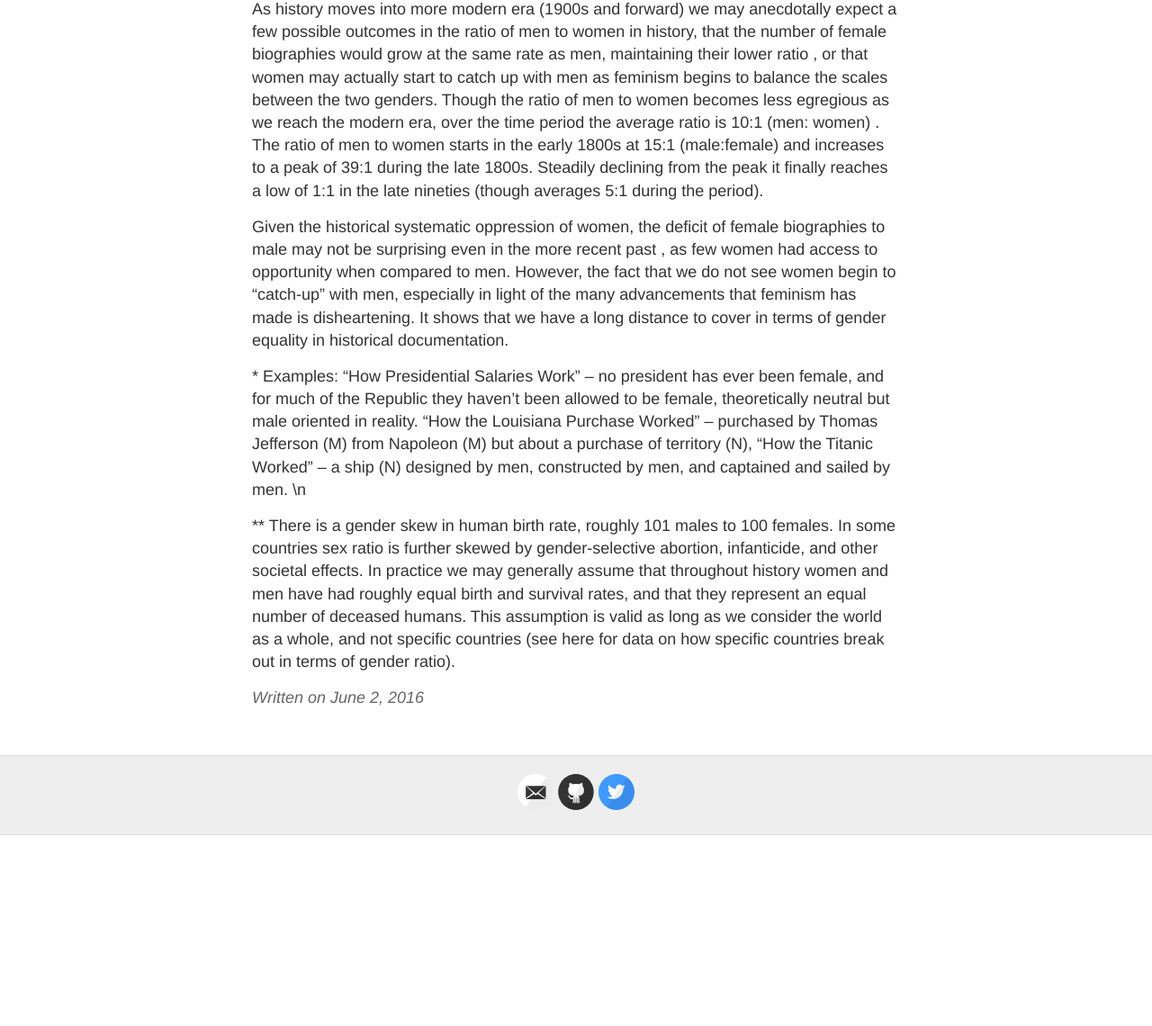
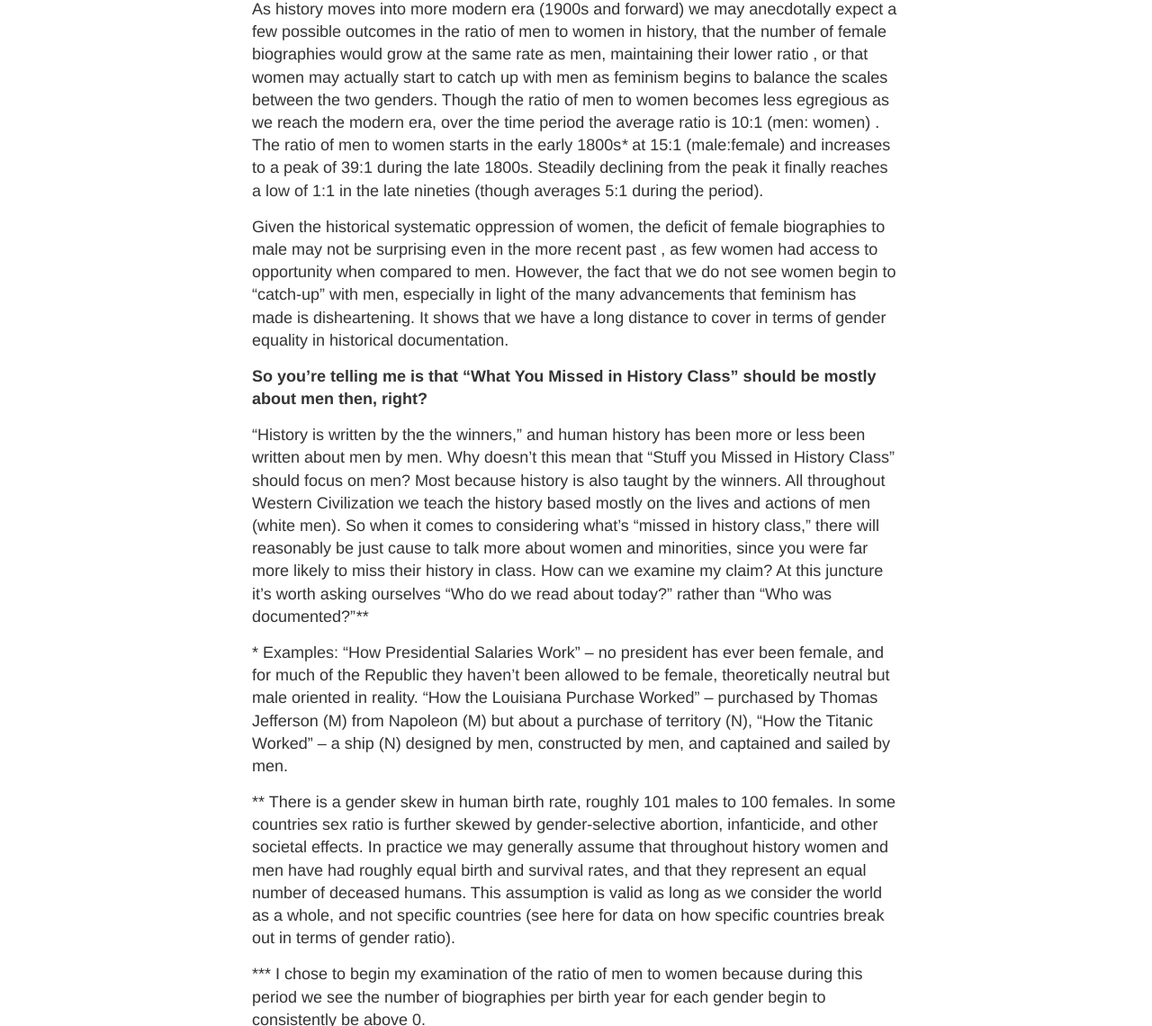
Before and after one commit to sjfwagner/sjfwagner.github.io, a Jekyll site: the page built from _posts/2016-06-01-test.md, in a window 1280 px wide and 1400 px high, scrolled down 6020 px. Shown: the part 260-1400 px from the top of the window at 90% size. Built offline with Jekyll 4.4.1, drawn with Linux system fonts in a browser that asks for light colours; before the commit the page ends 7208 px from its top, so only the background shows below that; some of the changed text lies outside the part shown.

Commit message:
Updated 2016-06-01-test.md

```diff
--- a/_posts/2016-06-01-test.md
+++ b/_posts/2016-06-01-test.md
@@ -82,11 +82,18 @@ The long tail on the left demonstrates that for both men and women, that for mos
 
 <a href="http://imgur.com/d9DXPi2"><img src="http://i.imgur.com/d9DXPi2.jpg" title="source: imgur.com" /></a>
 
-As history moves into more modern era (1900s and forward) we may anecdotally expect a few possible outcomes in the ratio of men to women in history, that the number of female biographies would grow at the same rate as men, maintaining their lower ratio , or that women may actually start to catch up with men as feminism begins to balance the scales between the two genders. Though the ratio of men to women becomes less egregious as we reach the modern era, over the time period the average ratio is 10:1 (men: women) . The ratio of men to women starts in the early 1800s at  15:1 (male:female) and increases to a peak of  39:1 during the late 1800s. Steadily declining from the peak it finally reaches a low of 1:1 in the late nineties (though averages 5:1 during the period).
+As history moves into more modern era (1900s and forward) we may anecdotally expect a few possible outcomes in the ratio of men to women in history, that the number of female biographies would grow at the same rate as men, maintaining their lower ratio , or that women may actually start to catch up with men as feminism begins to balance the scales between the two genders. Though the ratio of men to women becomes less egregious as we reach the modern era, over the time period the average ratio is 10:1 (men: women) . The ratio of men to women starts in the early 1800s*\** at  15:1 (male:female) and increases to a peak of  39:1 during the late 1800s. Steadily declining from the peak it finally reaches a low of 1:1 in the late nineties (though averages 5:1 during the period).
 
 Given the historical systematic oppression of women, the deficit of female biographies to male may not be surprising even in the more recent past , as few women had access to  opportunity when compared to men. However, the fact that we do not see women begin to “catch-up” with men, especially in light of the many advancements that feminism has made is disheartening. It shows that we have a long distance to cover in terms of gender equality in historical documentation.
 
+**So you’re telling me is that “What You Missed in History Class” should be mostly about men then, right?**
 
-\* Examples: “How Presidential Salaries Work” -- no president has ever been female, and for much of the Republic they haven’t been allowed to be female, theoretically neutral but male oriented in reality. “How the Louisiana Purchase Worked” -- purchased by Thomas Jefferson (M) from Napoleon (M) but about a purchase of territory (N), “How the Titanic Worked” -- a ship (N) designed by men, constructed by men, and captained and sailed by men. \n
+“History is written by the the winners,” and human history has been more or less been written about men by men. Why doesn’t this mean that “Stuff you Missed in History Class” should focus on men? Most because history is also taught by the winners. All throughout Western Civilization we teach the history based mostly on the lives and actions of men (white men). So when it comes to considering what’s “missed in history class,” there will reasonably be just cause to talk more about women and minorities, since you were far more likely to miss their history in class. How can we examine my claim? At this juncture it’s worth asking ourselves “Who do we read about today?” rather than “Who was documented?”****
+
+\* Examples: “How Presidential Salaries Work” -- no president has ever been female, and for much of the Republic they haven’t been allowed to be female, theoretically neutral but male oriented in reality. “How the Louisiana Purchase Worked” -- purchased by Thomas Jefferson (M) from Napoleon (M) but about a purchase of territory (N), “How the Titanic Worked” -- a ship (N) designed by men, constructed by men, and captained and sailed by men.
 
 \** There is a gender skew in human birth rate, roughly 101 males to 100 females. In some countries sex ratio is further skewed by gender-selective abortion, infanticide, and other societal effects. In practice we may generally assume that throughout history women and men have had roughly equal birth and survival rates, and that they represent an equal number of deceased humans. This assumption is valid as long as we consider the world as a whole, and not specific countries (see here for data on how specific countries break out in terms of gender ratio).
+
+\*\**  I chose to begin my examination of the ratio of men to women because during this period we see the number of biographies per birth year for each gender begin to consistently be above 0.
+
+\**\** I really would like to examine this in context of what is ACTUALLY taught in real history books. However I was not able to find good data on topics/people taught in US history classes. I have a lot of ideas about how actually to scrape and grab this data, but none of them are fast. So for now I’ll focus on the data I have available. If you have suggestions please share.
```
